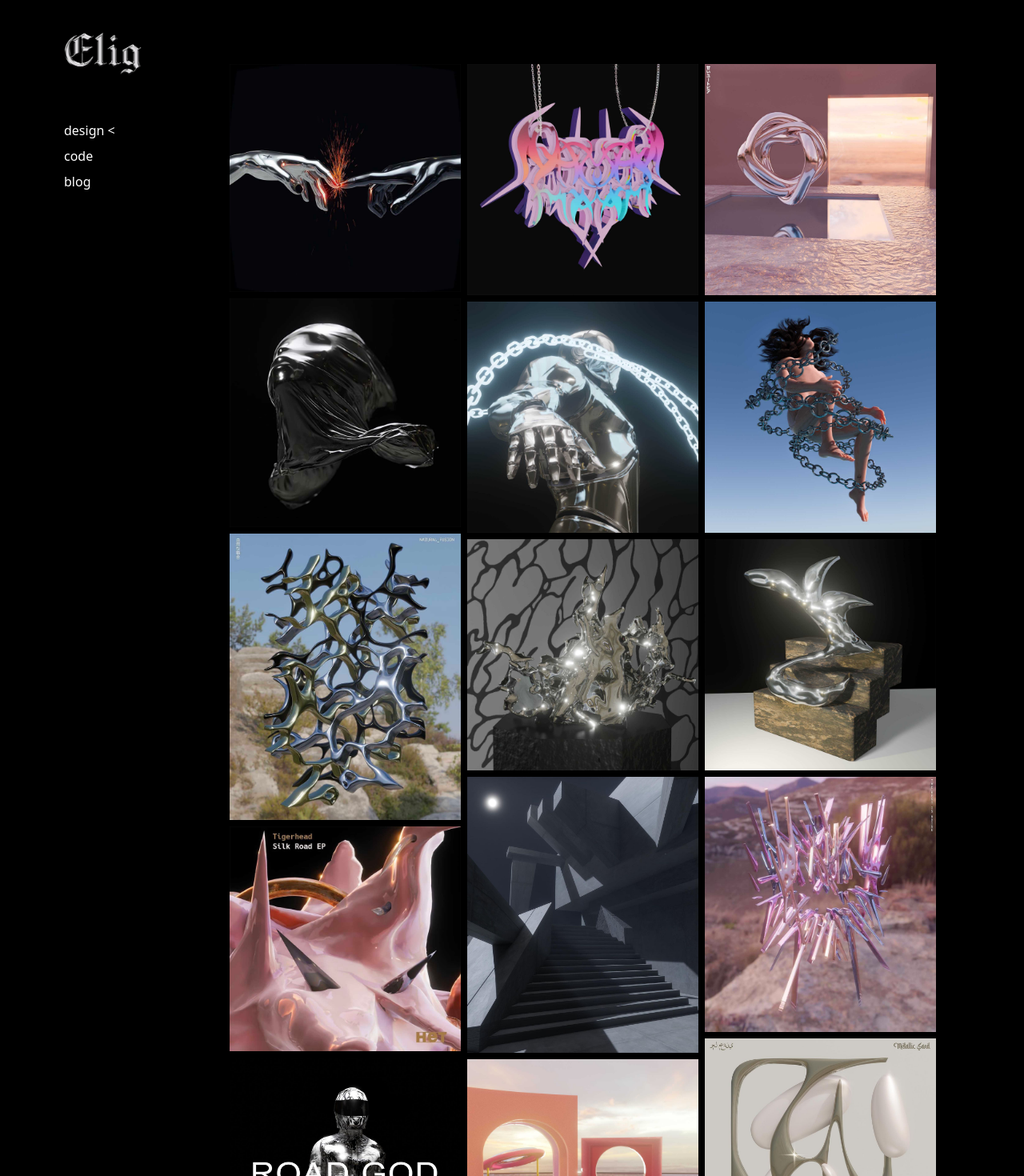
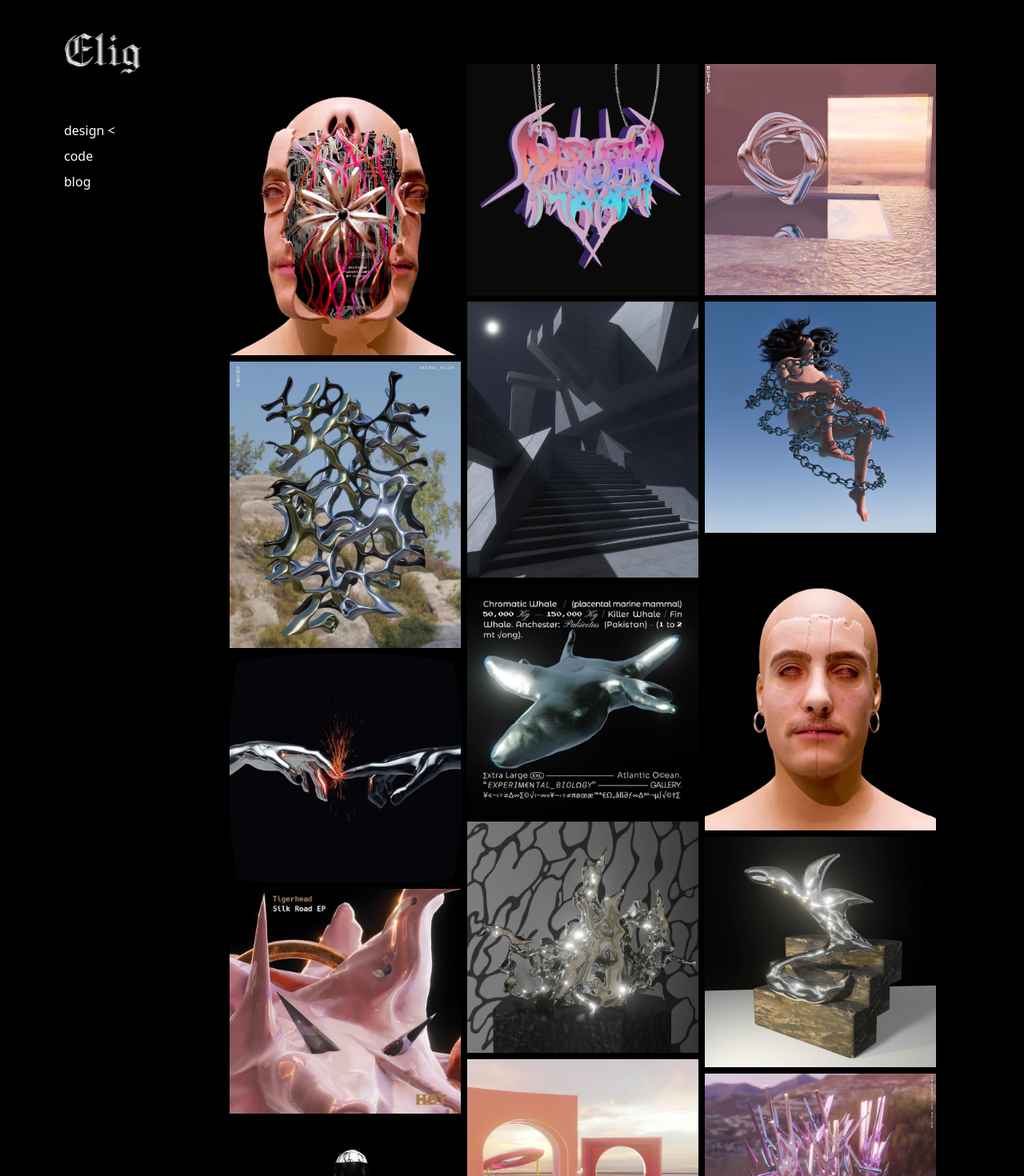
Before and after one commit to elia-orsini/elia-orsini.com, a Next.js app: page /design/metal in a window 1280 px wide. Shown: the top 1470 px of the page at 80% size. Built offline with nearby package versions, Linux system fonts and the light colour scheme.

Commit message:
fix: reordering of metal

```diff
--- a/pages/design/metal.tsx
+++ b/pages/design/metal.tsx
@@ -11,12 +11,13 @@ export default function TwoD() {
         <div className="flex-col mx-auto w-4/5 my-20">
           <div className="flex-col mx-auto grid md:grid-cols-3 mt-5 gap-2">
             <div className="flex flex-col space-y-2">
+              <Image src="/design/metal/39.jpg" />
+              <Image src="/design/metal/5.jpg" />
               <Image src="/design/metal/3.jpg" />
-              <Image src="/design/metal/4.jpg" />
-              <Image src="/design/metal/5.jpg" />
               <Image src="/design/metal/22.jpg" />
               <Image src="/design/metal/34.jpg" />
               <Image src="/design/metal/6.jpg" />
+              <Image src="/design/metal/4.jpg" />
               <Image src="/design/metal/26.jpg" />
               <Image src="/design/metal/30.jpg" />
               <Image src="/design/metal/37.jpg" />
@@ -24,11 +25,11 @@ export default function TwoD() {
             </div>
             <div className="flex flex-col space-y-2">
               <Image src="/design/metal/9.jpg" />
+              <Image src="/design/metal/35.jpg" />
+              <Image src="/design/metal/13.jpg" />
+              <Image src="/design/metal/11.jpg" />
+              <Image src="/design/metal/8.jpg" />
               <Image src="/design/metal/10.jpg" />
-              <Image src="/design/metal/11.jpg" />
-              <Image src="/design/metal/35.jpg" />
-              <Image src="/design/metal/8.jpg" />
-              <Image src="/design/metal/13.jpg" />
               <Image src="/design/metal/14.jpg" />
               <Image src="/design/metal/28.jpg" />
               <Image src="/design/metal/32.jpg" />
@@ -38,6 +39,7 @@ export default function TwoD() {
             <div className="flex flex-col space-y-2">
               <Image src="/design/metal/12.jpg" />
               <Image src="/design/metal/15.jpg" />
+              <Image src="/design/metal/38.jpg" />
               <Image src="/design/metal/17.jpg" />
               <Image src="/design/metal/16.jpg" />
               <Image src="/design/metal/36.jpg" />
```
Also changed, not shown: public/design/metal/38.jpg (added), public/design/metal/39.jpg (added).
